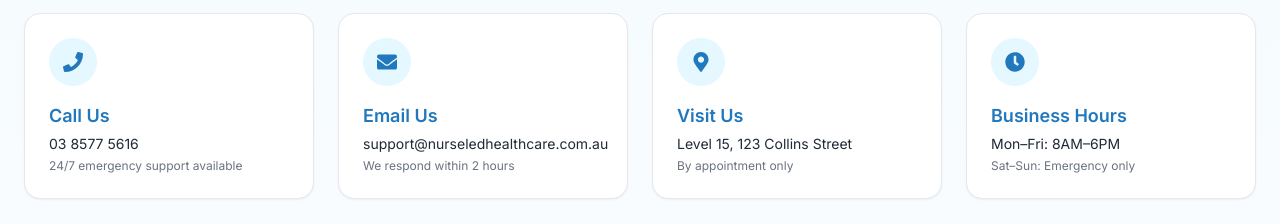
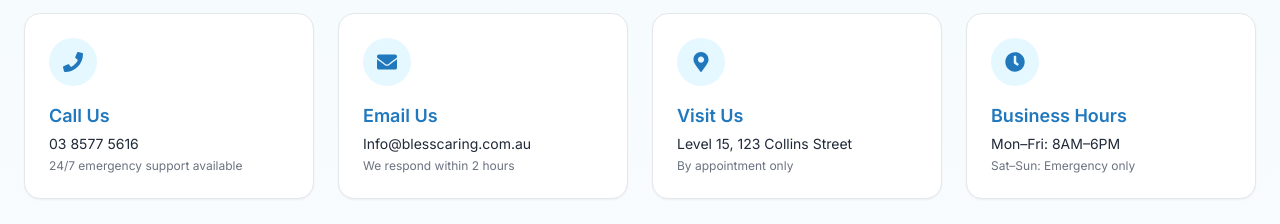
Before and after one commit to RohanChudal11/Bless-Caring-Network, a Next.js app: page / in a window 1280 px wide. Shown: the part 10800-11024 px from the top of the page. Built offline with nearby package versions, Linux system fonts and the light colour scheme.

Commit message:
Update email address in ContactSection

```diff
--- a/components/ContactSection.tsx
+++ b/components/ContactSection.tsx
@@ -85,7 +85,7 @@
 
         <div className="grid grid-cols-1 sm:grid-cols-2 lg:grid-cols-4 gap-6 mb-12">
           {[{ icon: <FaPhone />, title: 'Call Us', text: '03 8577 5616', note: '24/7 emergency support available' },
-            { icon: <FaEnvelope />, title: 'Email Us', text: process.env.NEXT_PUBLIC_SUPPORT_EMAIL || 'support@nurseledhealthcare.com.au', note: 'We respond within 2 hours' },
+            { icon: <FaEnvelope />, title: 'Email Us', text: process.env.NEXT_PUBLIC_SUPPORT_EMAIL || 'Info@blesscaring.com.au', note: 'We respond within 2 hours' },
             { icon: <FaMapMarkerAlt />, title: 'Visit Us', text: 'Level 15, 123 Collins Street', note: 'By appointment only' },
             { icon: <FaClock />, title: 'Business Hours', text: 'Mon–Fri: 8AM–6PM', note: 'Sat–Sun: Emergency only' },
           ].map((item, i) => (
```
